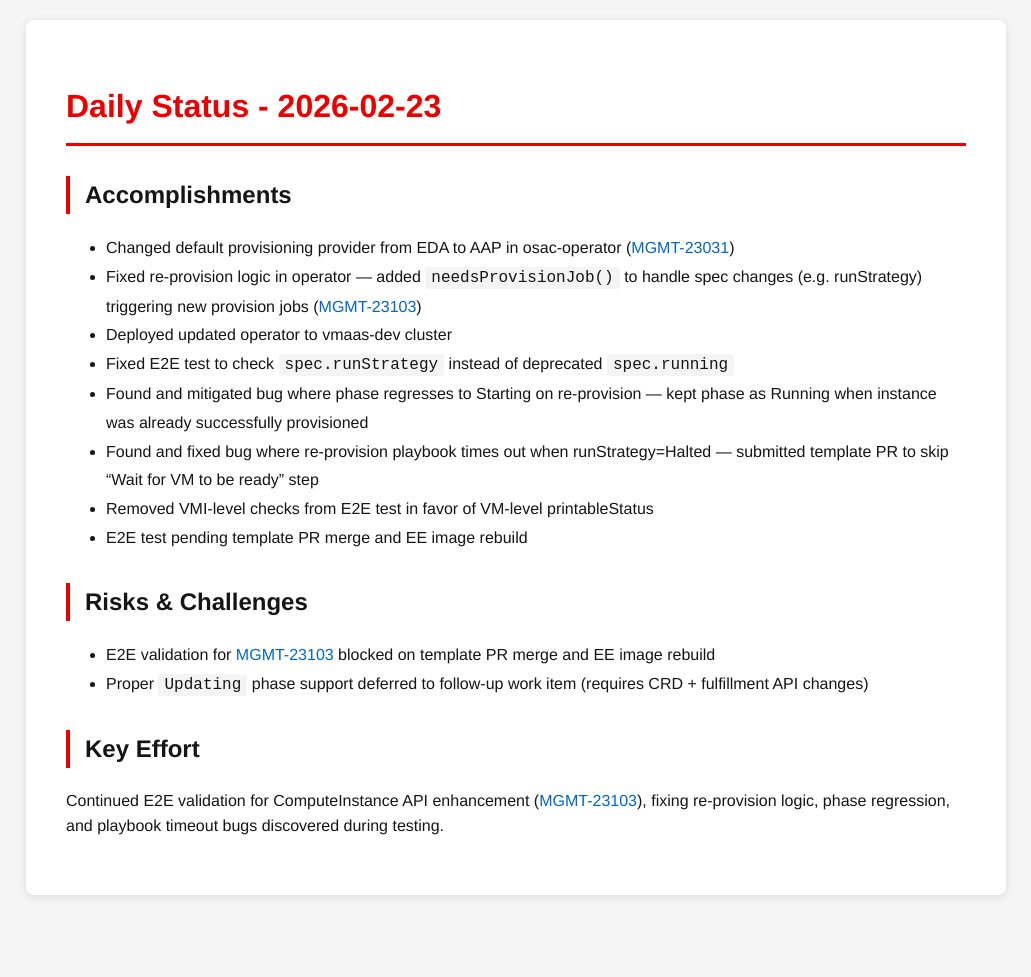
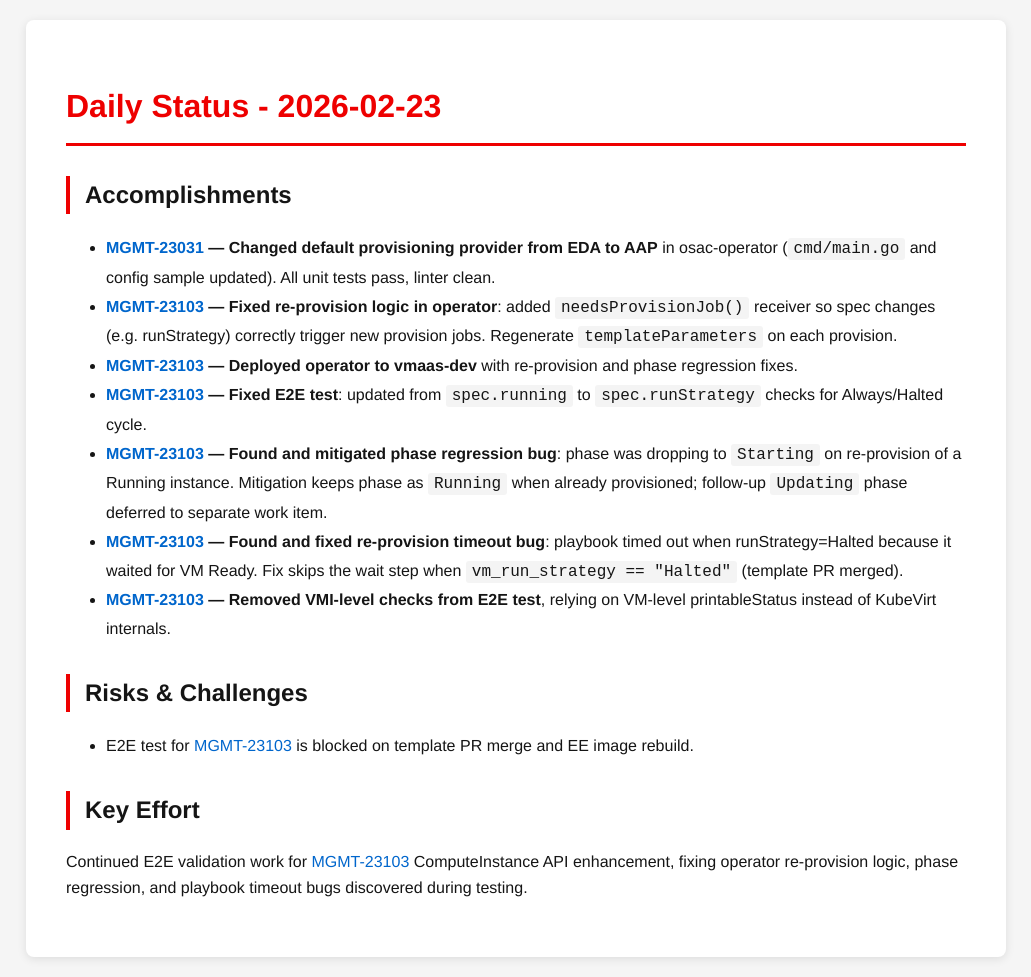
Before and after one commit to tzvatot/daily-status, a Jekyll site: the page built from 2026-02-23.md, in a window 1280 px wide. Shown: the whole page, without its empty margins (124-1155 px from the left). Built offline with Jekyll 4.4.1, drawn with Linux system fonts in a browser that asks for light colours; before the commit the page ends 915 px from its top, so only the background shows below that.

Commit message:
Daily status update - 2026-02-23

```diff
--- a/2026-02-23.md
+++ b/2026-02-23.md
@@ -7,18 +7,19 @@ date: 2026-02-23
 # Daily Status - 2026-02-23
 
 ## Accomplishments
-- Changed default provisioning provider from EDA to AAP in osac-operator ([MGMT-23031](https://issues.redhat.com/browse/MGMT-23031))
-- Fixed re-provision logic in operator — added `needsProvisionJob()` to handle spec changes (e.g. runStrategy) triggering new provision jobs ([MGMT-23103](https://issues.redhat.com/browse/MGMT-23103))
-- Deployed updated operator to vmaas-dev cluster
-- Fixed E2E test to check `spec.runStrategy` instead of deprecated `spec.running`
-- Found and mitigated bug where phase regresses to Starting on re-provision — kept phase as Running when instance was already successfully provisioned
-- Found and fixed bug where re-provision playbook times out when runStrategy=Halted — submitted template PR to skip "Wait for VM to be ready" step
-- Removed VMI-level checks from E2E test in favor of VM-level printableStatus
-- E2E test pending template PR merge and EE image rebuild
+
+- **[MGMT-23031](https://issues.redhat.com/browse/MGMT-23031) — Changed default provisioning provider from EDA to AAP** in osac-operator (`cmd/main.go` and config sample updated). All unit tests pass, linter clean.
+- **[MGMT-23103](https://issues.redhat.com/browse/MGMT-23103) — Fixed re-provision logic in operator**: added `needsProvisionJob()` receiver so spec changes (e.g. runStrategy) correctly trigger new provision jobs. Regenerate `templateParameters` on each provision.
+- **[MGMT-23103](https://issues.redhat.com/browse/MGMT-23103) — Deployed operator to vmaas-dev** with re-provision and phase regression fixes.
+- **[MGMT-23103](https://issues.redhat.com/browse/MGMT-23103) — Fixed E2E test**: updated from `spec.running` to `spec.runStrategy` checks for Always/Halted cycle.
+- **[MGMT-23103](https://issues.redhat.com/browse/MGMT-23103) — Found and mitigated phase regression bug**: phase was dropping to `Starting` on re-provision of a Running instance. Mitigation keeps phase as `Running` when already provisioned; follow-up `Updating` phase deferred to separate work item.
+- **[MGMT-23103](https://issues.redhat.com/browse/MGMT-23103) — Found and fixed re-provision timeout bug**: playbook timed out when runStrategy=Halted because it waited for VM Ready. Fix skips the wait step when `vm_run_strategy == "Halted"` (template PR merged).
+- **[MGMT-23103](https://issues.redhat.com/browse/MGMT-23103) — Removed VMI-level checks from E2E test**, relying on VM-level printableStatus instead of KubeVirt internals.
 
 ## Risks & Challenges
-- E2E validation for [MGMT-23103](https://issues.redhat.com/browse/MGMT-23103) blocked on template PR merge and EE image rebuild
-- Proper `Updating` phase support deferred to follow-up work item (requires CRD + fulfillment API changes)
+
+- E2E test for [MGMT-23103](https://issues.redhat.com/browse/MGMT-23103) is blocked on template PR merge and EE image rebuild.
 
 ## Key Effort
-Continued E2E validation for ComputeInstance API enhancement ([MGMT-23103](https://issues.redhat.com/browse/MGMT-23103)), fixing re-provision logic, phase regression, and playbook timeout bugs discovered during testing.
+
+Continued E2E validation work for [MGMT-23103](https://issues.redhat.com/browse/MGMT-23103) ComputeInstance API enhancement, fixing operator re-provision logic, phase regression, and playbook timeout bugs discovered during testing.
```
